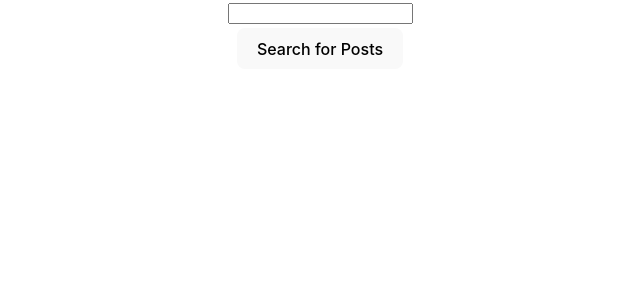
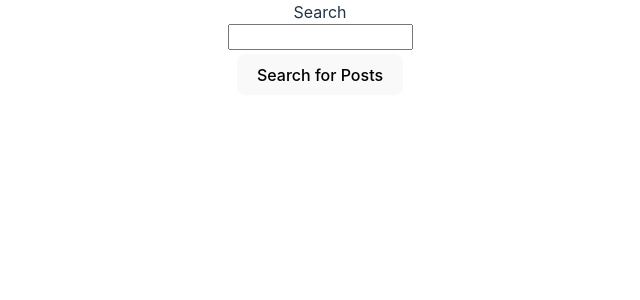
Before and after one commit to kdunn4781conestoga/FrontEnd-Assignment, a React (Vite) app: page / in a window 1280 px wide. Shown: the top 300 px of the page, without its empty margins (320-960 px from the left). Built offline with nearby package versions, Linux system fonts and the light colour scheme.

Commit message:
Implemented input wrapper that displays label, error and loading along with input

```diff
--- a/src/App.tsx
+++ b/src/App.tsx
@@ -1,12 +1,18 @@
 import { useEffect, useRef, useState } from "react";
 import "./App.css";
 import { REDDIT_URL } from "./consts";
+import InputWrapper from "./components/InputWrapper/InputWrapper";
 
 function App() {
   const [subRedditSearch, setSubRedditSearch] = useState<string>("");
+  const [loading, setLoading] = useState<boolean>(false);
+  const [error, setError] = useState<string>("");
   const searchTimeout = useRef<number | null>(null);
 
   const searchForSubReddit = async (searchName: string) => {
+    setLoading(true);
+    setError("");
+    try {
       const result = await fetch(
         `${REDDIT_URL}/subreddits/search.json?q=${searchName}`
       );
@@ -15,7 +21,13 @@ function App() {
         const content = await result.json();
 
         console.log(content);
+      } else {
+        setError(result.statusText);
       }
+    } catch {
+      setError("An error occurred while fetching results.");
+    }
+    setLoading(false);
   };
 
   const handleSubmit = async (event: React.FormEvent<HTMLFormElement>) => {
@@ -44,8 +56,11 @@ function App() {
     <>
       <form onSubmit={handleSubmit}>
         <div className="searchContainer">
-          <input
+          <InputWrapper
+            label="Search"
             name="srName"
+            error={error}
+            loading={loading}
             content={subRedditSearch}
             value={subRedditSearch}
             onInput={(event) => {
--- /dev/null
+++ b/src/components/InputWrapper/InputWrapper.css
@@ -0,0 +1,33 @@
+.inputWrapper {
+    position: relative;
+    display: flex;
+    flex-direction: column;
+}
+
+.loadingSpinner {
+    position: absolute;
+    right: 5px;
+    top: 50%;
+    translate: translateY(-50%);
+    width: 20px;
+    height: 20px;
+    border: 2px solid #ccc;
+    border-top: 2px solid #333;
+    border-radius: 50%;
+    animation: spin 1s linear infinite;
+}
+
+input {
+    height: 20px;
+    line-height: 20px;
+}
+
+.errorText {
+    color: red;
+    margin-top: 5px;
+}
+
+@keyframes spin {
+    0% { transform: rotate(0deg); }
+    100% { transform: rotate(360deg); }
+}
--- /dev/null
+++ b/src/components/InputWrapper/InputWrapper.tsx
@@ -0,0 +1,26 @@
+import React, { InputHTMLAttributes } from 'react';
+import './InputWrapper.css';
+
+interface InputWrapperProps extends InputHTMLAttributes<HTMLInputElement> {
+  loading: boolean;
+  label?: string;
+  error?: string;
+}
+
+const InputWrapper: React.FC<InputWrapperProps> = ({ loading, label, error, ...inputProps }) => {
+  return (
+    <div className="inputWrapper">
+      {label && <label htmlFor={inputProps.id}>{label}</label>}
+        <input
+          {...inputProps}
+          onFocus={(event) => {
+            event.currentTarget.select();
+          }}
+        />
+        {loading && <div className="loadingSpinner"></div>}
+      {error && <div className="errorText">{error}</div>}
+    </div>
+  );
+};
+
+export default InputWrapper;
```
Lines whose indentation alone changed are shown as unchanged.
